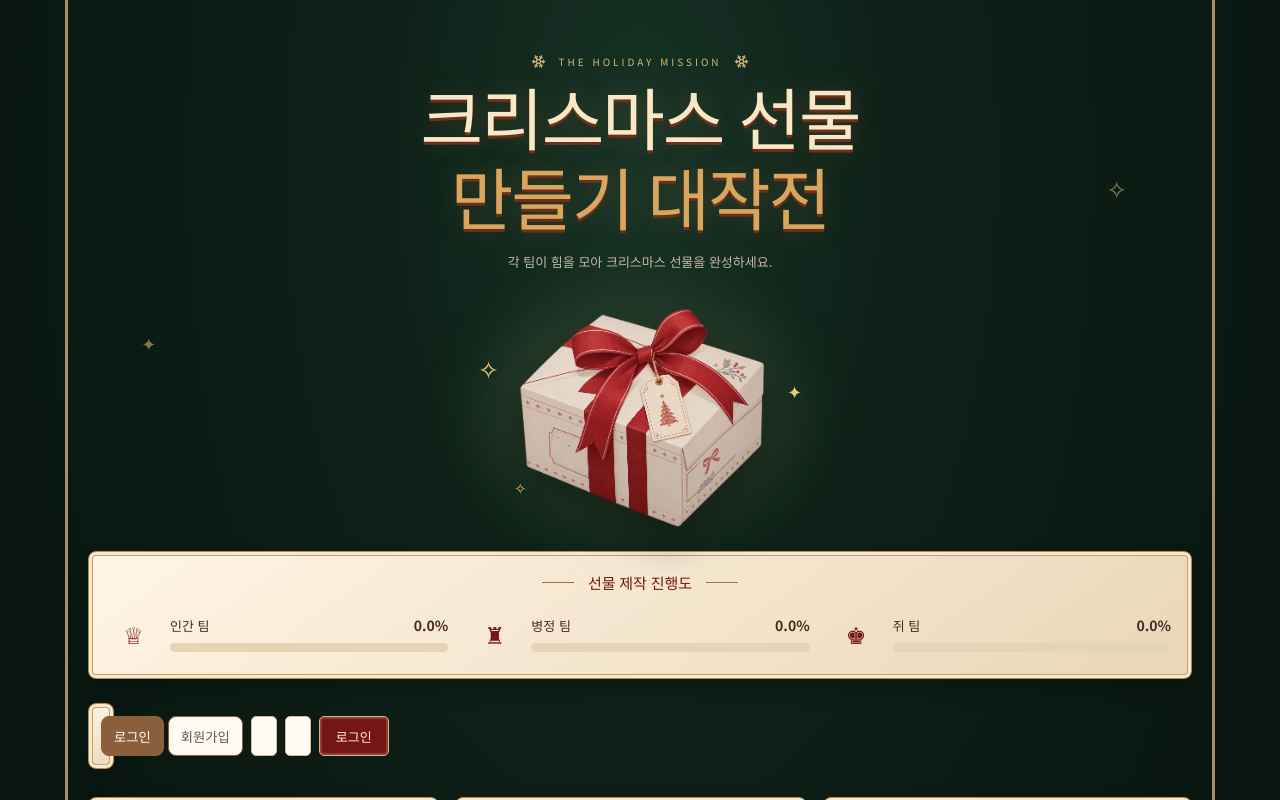
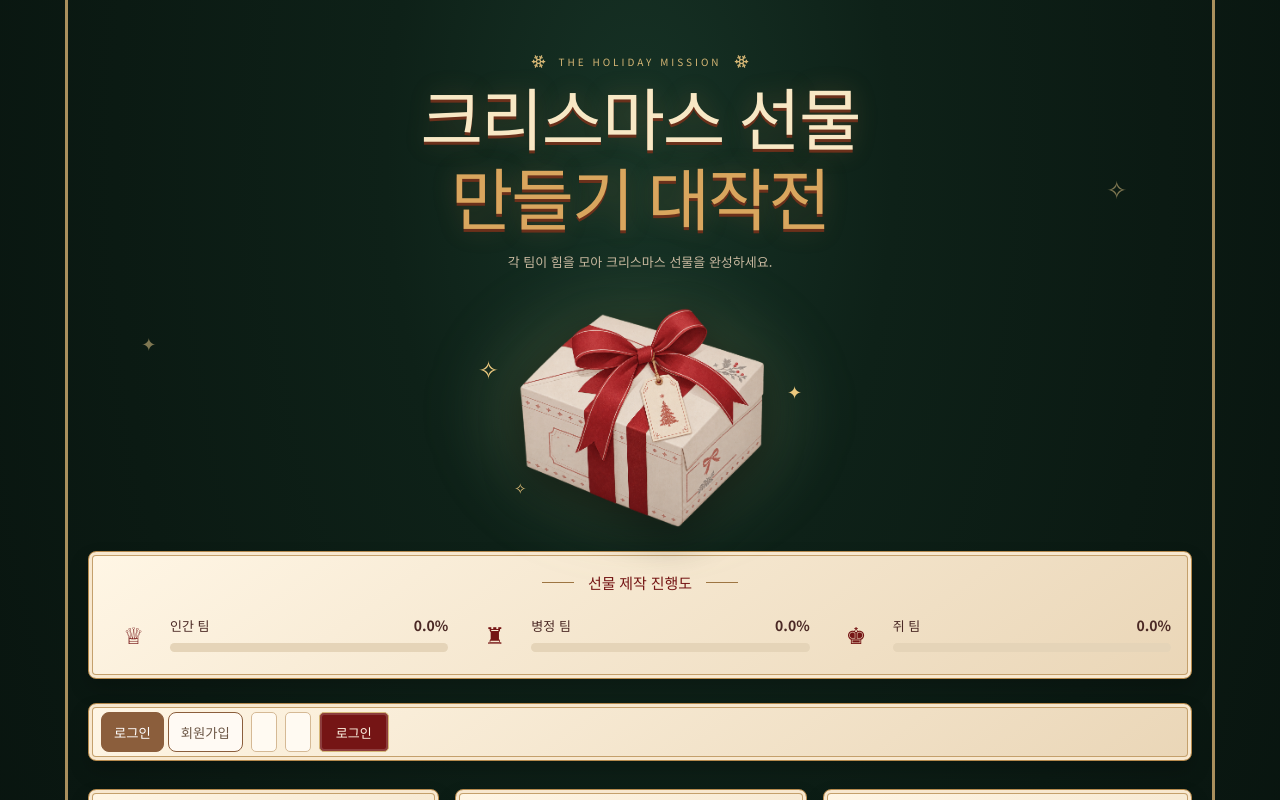
Before and after one commit to DoA-xoxo/gift, a Next.js app in the folder christmas-gift-next/: page / in a window 1280 px wide. Shown: the top 800 px of the page. Built offline with nearby package versions, Linux system fonts and the light colour scheme; no server answers; the database is empty; a web font is replaced by a local one.

Commit message:
Update page.jsx

```diff
--- a/christmas-gift-next/app/page.jsx
+++ b/christmas-gift-next/app/page.jsx
@@ -307,11 +307,11 @@ async function submitAuth(e) {
 <section
   className="panel auth-panel"
 style={{
-    width: '0%',
+  width: '100%',
   maxWidth: 'none',
   boxSizing: 'border-box',
   margin: '24px 0 28px',
-    padding: 12,
+  padding: '8px 12px',
 }}
 >
 
@@ -452,13 +452,15 @@ async function submitAuth(e) {
   <div
     className="auth-user-row"
 style={{
-      marginTop: 4,
+  marginTop: 0,
   display: 'flex',
+  flexDirection: 'row',
   alignItems: 'center',
   justifyContent: 'space-between',
   gap: 8,
   flexWrap: 'nowrap',
-      width: '0%',
+  width: '100%',
+  minWidth: 0,
   minHeight: 40,
   boxSizing: 'border-box',
 }}
```
Lines whose indentation alone changed are shown as unchanged.
